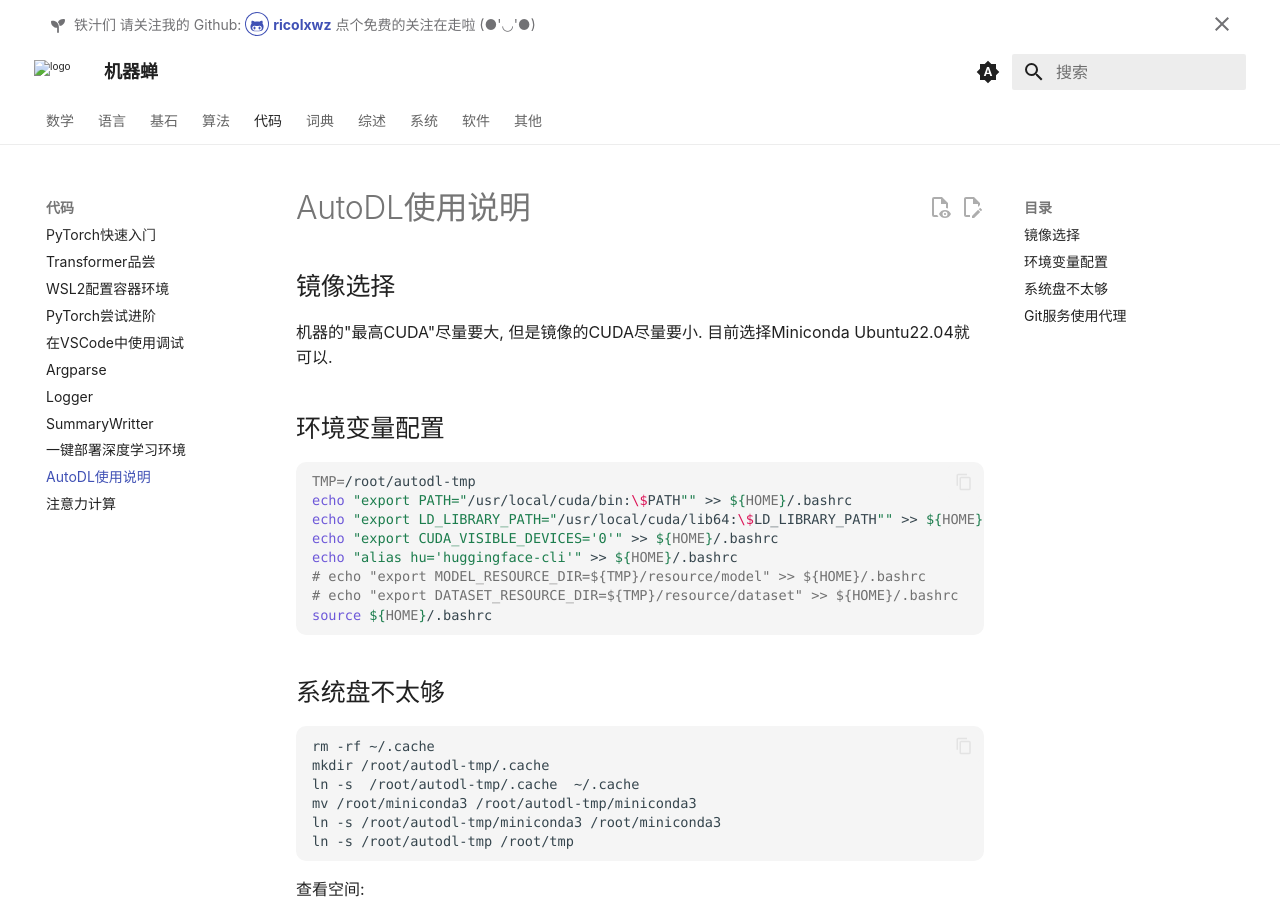
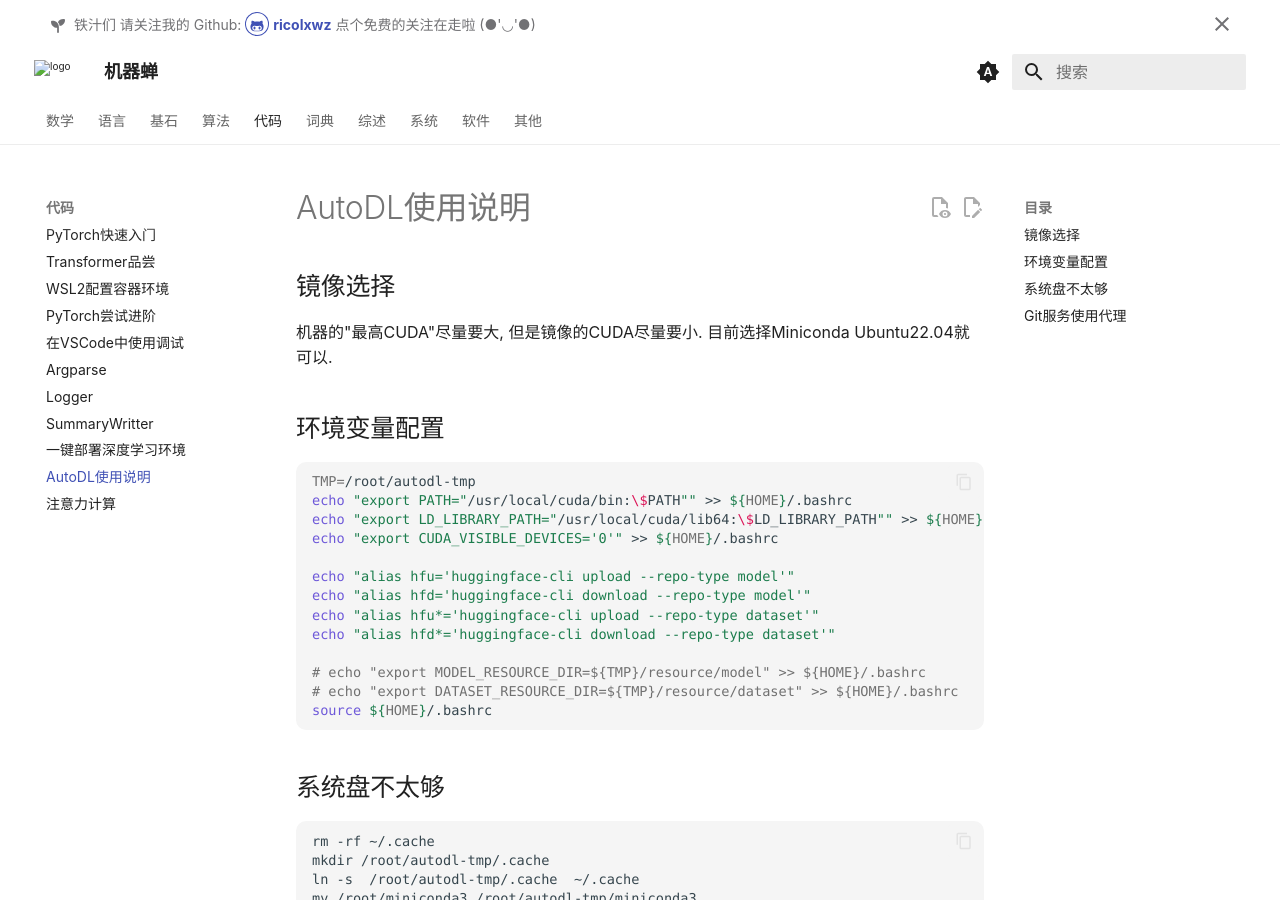
Before and after one commit to ricolxwz/note, an MkDocs documentation site: the page built from docs/code/autodl.md, in a window 1280 px wide and 900 px high. Built offline with MkDocs 1.6.1 and Material for MkDocs 9.7.7, drawn with Linux system fonts in a browser that asks for light colours; some web fonts are replaced; comment, search, counter and statistics services are not loaded.

Commit message:
docs: 更新环境变量配置，添加huggingface-cli命令别名

```diff
--- a/docs/code/autodl.md
+++ b/docs/code/autodl.md
@@ -14,7 +14,12 @@
 echo "export PATH="/usr/local/cuda/bin:\$PATH"" >> ${HOME}/.bashrc
 echo "export LD_LIBRARY_PATH="/usr/local/cuda/lib64:\$LD_LIBRARY_PATH"" >> ${HOME}/.bashrc
 echo "export CUDA_VISIBLE_DEVICES='0'" >> ${HOME}/.bashrc
-echo "alias hu='huggingface-cli'" >> ${HOME}/.bashrc
+
+echo "alias hfu='huggingface-cli upload --repo-type model'"
+echo "alias hfd='huggingface-cli download --repo-type model'"
+echo "alias hfu*='huggingface-cli upload --repo-type dataset'"
+echo "alias hfd*='huggingface-cli download --repo-type dataset'"
+
 # echo "export MODEL_RESOURCE_DIR=${TMP}/resource/model" >> ${HOME}/.bashrc
 # echo "export DATASET_RESOURCE_DIR=${TMP}/resource/dataset" >> ${HOME}/.bashrc
 source ${HOME}/.bashrc
```
